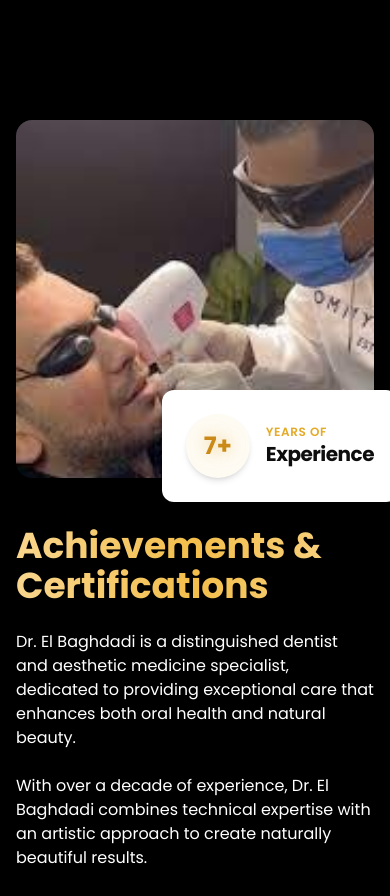
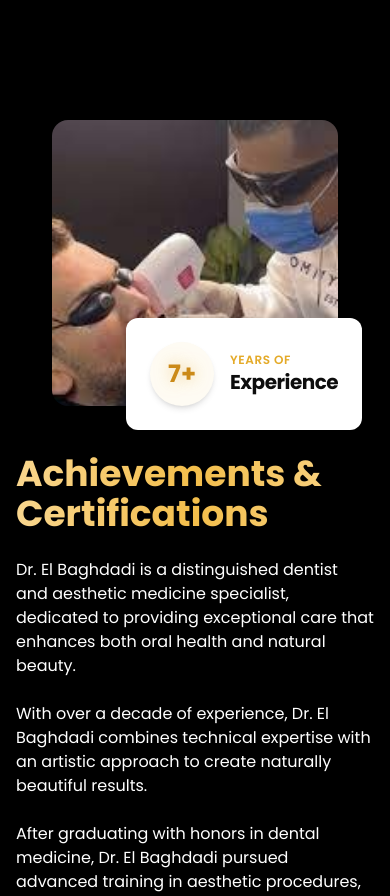
Before and after one commit to Uzihttps/elbaghdadi-dental, a React (Vite) app: page / in a window 390 px wide. Shown: the part 3800-4696 px from the top of the page. Built offline with nearby package versions, Linux system fonts and the light colour scheme.

Commit message:
Fix: Reduce image size
Reduce the size of the image in the About component.

```diff
--- a/src/components/About.tsx
+++ b/src/components/About.tsx
@@ -2,6 +2,7 @@
 import { motion } from "framer-motion";
 import { Check, Award, GraduationCap } from "lucide-react";
 import { useLanguage } from "@/context/LanguageContext";
+import { AspectRatio } from "./ui/aspect-ratio";
 
 const About = () => {
   const { t } = useLanguage();
@@ -29,18 +30,20 @@ const About = () => {
       <div className="container">
         <div className="grid grid-cols-1 lg:grid-cols-2 gap-12 items-center">
           <motion.div
-            className="relative"
+            className="relative mx-auto w-4/5 lg:w-full"
             initial={{ opacity: 0, x: -20 }}
             whileInView={{ opacity: 1, x: 0 }}
             viewport={{ once: true }}
             transition={{ duration: 0.6 }}
           >
-            <div className="aspect-square rounded-2xl overflow-hidden">
-              <img
-                src="/lovable-uploads/64b5b7f7-57a3-4e04-ba97-bb31fba6545d.png"
-                alt="Dr. El Baghdadi performing a dental procedure"
-                className="w-full h-full object-cover"
-              />
+            <div className="rounded-2xl overflow-hidden">
+              <AspectRatio ratio={1/1} className="w-full">
+                <img
+                  src="/lovable-uploads/64b5b7f7-57a3-4e04-ba97-bb31fba6545d.png"
+                  alt="Dr. El Baghdadi performing a dental procedure"
+                  className="w-full h-full object-cover"
+                />
+              </AspectRatio>
             </div>
             <div className="absolute -bottom-6 -right-6 bg-white p-6 rounded-xl shadow-lg">
               <div className="flex items-center gap-4">
```
